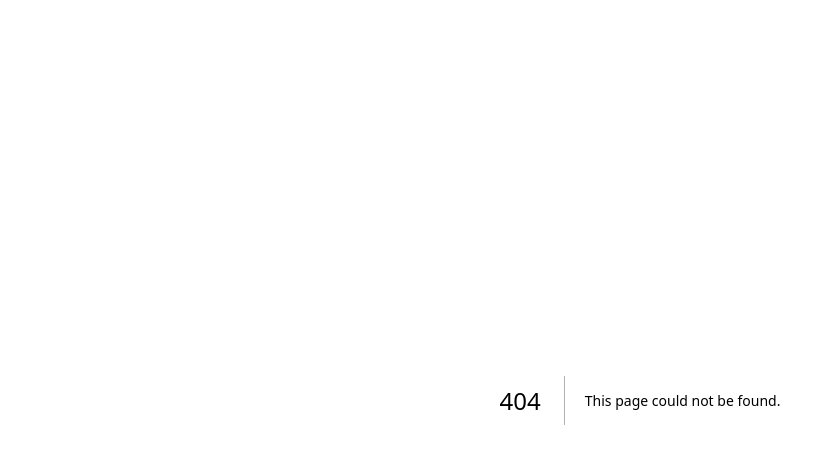
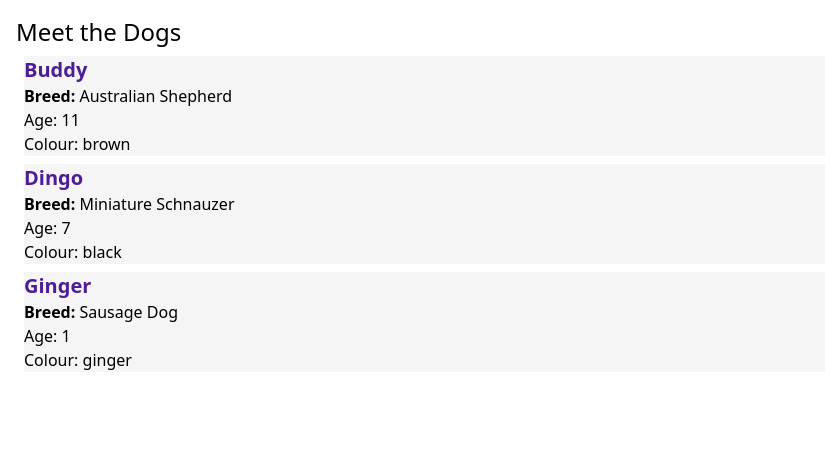
Before and after one commit to Jhangria/webdev2-demos, a Next.js app: page /week-3 in a window 1280 px wide. Before the commit this address had no page. Shown: the top 464 px of the page, without its empty margins (0-825 px from the left). Built offline with nearby package versions, Linux system fonts and the light colour scheme.

Commit message:
Week-3 Demo Complete
Week-2

```diff
--- a/app/page.js
+++ b/app/page.js
@@ -7,6 +7,30 @@ export default function Page() {
       <li>
         <Link href="/week-2">Week 2 Demos</Link>
       </li>
+      <li>
+        <Link href="/week-3">Week 3 Demos</Link>
+      </li>
+      <li>
+        <Link href="/week-2">Week 4 Demos</Link>
+      </li>
+      <li>
+        <Link href="/week-3">Week 5 Demos</Link>
+      </li>
+      <li>
+        <Link href="/week-2">Week 6 Demos</Link>
+      </li>
+      <li>
+        <Link href="/week-3">Week 7 Demos</Link>
+      </li>
+      <li>
+        <Link href="/week-2">Week 8 Demos</Link>
+      </li>
+      <li>
+        <Link href="/week-3">Week 9 Demos</Link>
+      </li>
+      <li>
+        <Link href="/week-2">Week 10 Demos</Link>
+      </li>
     </div>
   );
 }
--- /dev/null
+++ b/app/week-3/dog.js
@@ -0,0 +1,10 @@
+export default function Dog({name, breed, age, colour}){
+    return(
+    <section className="m-2 bg-neutral-100">
+                <h3 className="text-xl font-bold text-violet-900">{name}</h3>
+                <p><span className="font-bold">Breed: </span>{breed}</p>
+                <p>Age: {age}</p>
+                <p>Colour: {colour}</p>
+            </section>
+    );
+}
--- /dev/null
+++ b/app/week-3/page.js
@@ -0,0 +1,48 @@
+import Dog from "./dog.js";
+
+export default function Page(){
+    let dog1 = {
+        name: "Buddy",
+        breed: "Australian Shepherd",
+        age: 11,
+        colour: "brown"
+    };
+
+    let dog2 = {
+        name: "Dingo",
+        breed: "Miniature Schnauzer",
+        age: 7,
+        colour: "black"
+    };
+
+    let dog3 = {
+        name: "Ginger",
+        breed: "Sausage Dog",
+        age: 1,
+        colour: "ginger"
+    };
+
+    return (
+        <main className="m-4">
+            <h2 className="text-2xl">Meet the Dogs</h2>
+            <Dog
+            name={dog1.name}
+            breed={dog1.breed}
+            age={dog1.age}
+            colour={dog1.colour}
+            />
+            <Dog
+            name={dog2.name}
+            breed={dog2.breed}
+            age={dog2.age}
+            colour={dog2.colour}
+            />
+            <Dog
+            name={dog3.name}
+            breed={dog3.breed}
+            age={dog3.age}
+            colour={dog3.colour}
+            />
+        </main>
+    )
+    }
```
